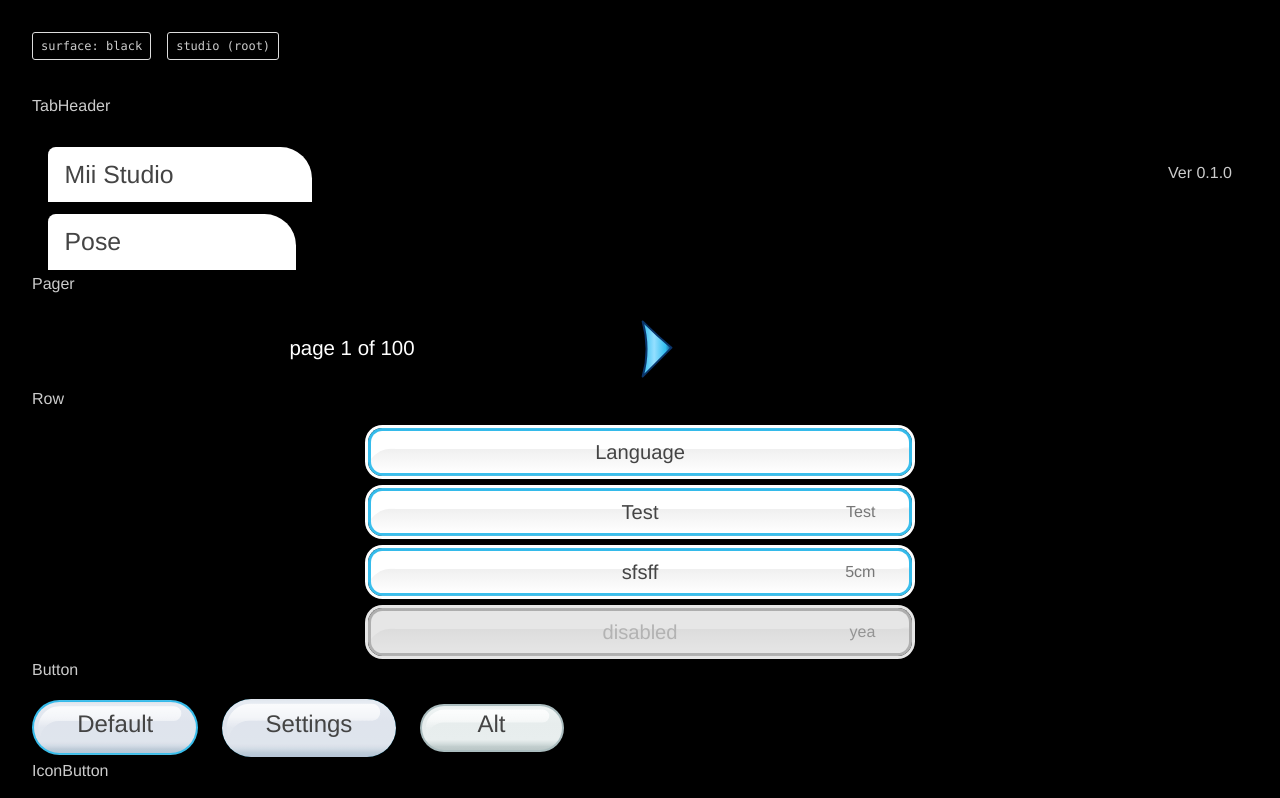
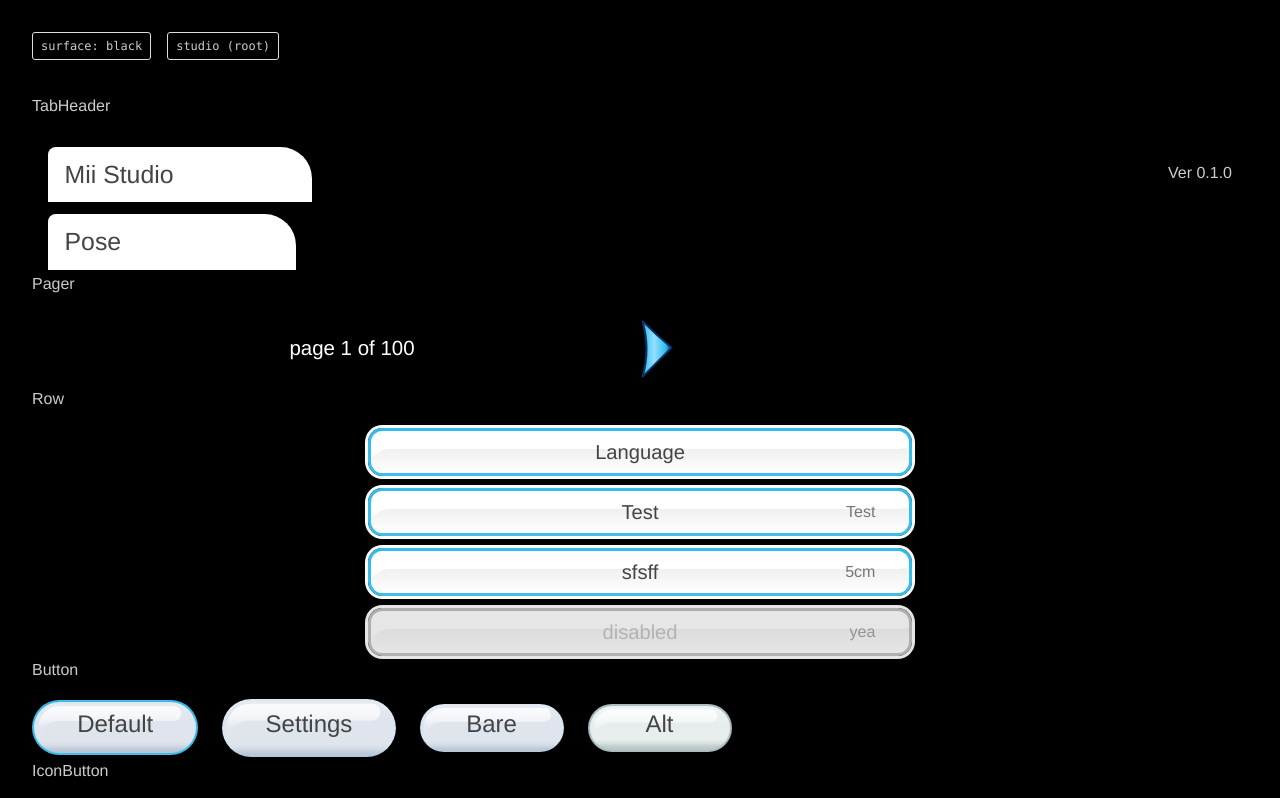
Before and after one commit to mathiiiiiis/mii-studio, a Vue app: page /kitchen in a window 1280 px wide. Shown: the top 798 px of the page. Built offline with nearby package versions, Linux system fonts and the light colour scheme.

Commit message:
feat(ui): flash on press and a bare variant
bare == normal button, but no border

```diff
--- a/src/ui/controls/Button.vue
+++ b/src/ui/controls/Button.vue
@@ -1,20 +1,32 @@
 <script setup>
+import { ref } from "vue";
+
 defineProps({
   variant: { type: String, default: "default" },
   type: { type: String, default: "button" },
   disabled: { type: Boolean, default: false },
 });
 
-defineEmits(["click"]);
+const emit = defineEmits(["click"]);
+
+const flash = ref(false);
+
+const press = (event) => {
+  flash.value = false;
+  requestAnimationFrame(() => (flash.value = true));
+  emit("click", event);
+};
 </script>
 
 <template>
   <button
     class="pill"
+    :class="{ flash }"
     :data-variant="variant"
     :disabled="disabled"
     :type="type"
-    @click="$emit('click', $event)"
+    @click="press"
+    @animationend="flash = false"
   >
     <span class="label"><slot /></span>
   </button>
@@ -68,6 +80,20 @@
     pointer-events: none;
   }
 
+  &::after {
+    content: "";
+    position: absolute;
+    inset: 0;
+    border-radius: inherit;
+    background: var(--surface-control);
+    opacity: 0;
+    pointer-events: none;
+  }
+
+  &.flash::after {
+    animation: flash var(--time-flash) ease-out;
+  }
+
   &:hover {
     transform: scale(1.05);
   }
@@ -86,13 +112,17 @@
   }
 
   &[data-variant="settings"] {
-    border: none;
+    border: 0;
     &:hover,
     &:focus-visible {
       --control-fill: var(--control-fill-active);
       --control-edge: var(--control-edge-active);
       transform: none;
     }
+  }
+
+  &[data-variant="bare"] {
+    border: 0;
   }
 
   &[data-variant="alt"] {
@@ -104,4 +134,14 @@
     --control-fill: var(--control-fill-alt);
   }
 }
+
+@keyframes flash {
+  0%,
+  10% {
+    opacity: 0.5;
+  }
+  100% {
+    opacity: 0;
+  }
+}
 </style>
--- a/src/ui/views/Kitchen.vue
+++ b/src/ui/views/Kitchen.vue
@@ -12,7 +12,7 @@
 const disabled = ref(false);
 const last = ref("");
 
-const variants = ["Default", "Settings", "Alt"];
+const variants = ["Default", "Settings", "Bare", "Alt"];
 </script>
 
 <template>
```
